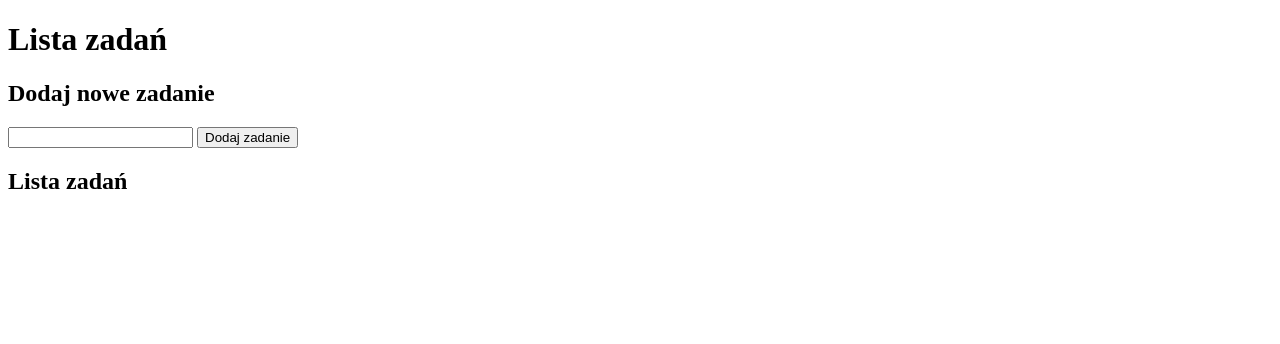
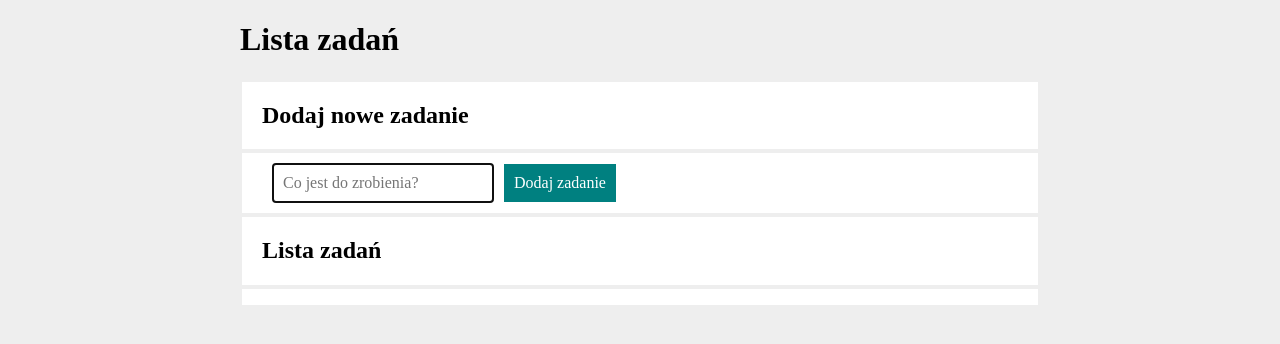
Before and after one commit to mikey737/To-do-list, a plain HTML site: page index.html in a window 1280 px wide. Drawn offline with nearby package versions, Linux system fonts and the light colour scheme.

Commit message:
flex.css and form.css added

```diff
--- /dev/null
+++ b/css/flex.css
@@ -0,0 +1,14 @@
+.flex{
+    display: flex;
+    flex-direction: column;
+}
+.flex__item{
+padding-left: 20px;
+background-color: white;
+margin: 2px;
+}
+
+.container{
+    max-width: 800px;
+    margin: auto;
+}
--- /dev/null
+++ b/css/form.css
@@ -0,0 +1,32 @@
+.form {
+    display: flex;
+}
+
+@media (max-width: 767px) {
+    .form {
+        flex-wrap: wrap;
+    }
+}
+
+.form__input {
+    padding: 10px;
+    border: 1px solid #ddd;
+    margin: 10px;
+}
+
+.form__button {
+    border: none;
+    padding: 10px;
+    color: white;
+    background-color: teal;
+    max-width: 150px;
+    align-self: center;
+}
+
+.form__button:hover {
+    background-color: rgb(1, 167, 167);
+}
+
+.form__button:active {
+    background-color: rgb(1, 95, 95);
+}
--- a/css/style.css
+++ b/css/style.css
@@ -8,3 +8,7 @@ html{
 .list__item--done{
     text-decoration: line-through;
 }
+.body{
+    background-color: #eee;
+    margin:auto;
+}
--- a/index.html
+++ b/index.html
@@ -4,18 +4,25 @@
     <meta charset="UTF-8">
     <meta http-equiv="X-UA-Compatible" content="IE=edge">
     <meta name="viewport" content="width=device-width, initial-scale=1.0">
+    <link href="https://cdnjs.cloudflare.com/ajax/libs/normalize/8.0.1/normalize.min.css" rel="stylesheet">
     <link href="css/style.css" rel="stylesheet">
+    <link href="css/form.css" rel="stylesheet">
+    <link href="css/flex.css" rel="stylesheet">
     <script defer src="js/script.js"></script>
     <title>To do list</title>
 </head>
-<body>
+<body class="body">
+    <div class="container">
     <header><h1>Lista zadań</h1></header>
-    <p><h2>Dodaj nowe zadanie</h2></p>
-    <form class="js-form">
-        <input class="js-newTask" type="text" required>
-        <button>Dodaj zadanie</button>
-    </form>
-    <p><h2>Lista zadań</h2></p>
-    <ul class="js-taskList"></ul>
+    <div class="flex">
+    <div class="flex__item"><h2>Dodaj nowe zadanie</h2></div>
+    <div class="flex__item"><form class="form js-form">
+        <input class="form__input js-newTask" placeholder="Co jest do zrobienia?" autofocus type="text" required>
+        <button class="form__button">Dodaj zadanie</button>
+    </form></div>
+    <div class="flex__item"><h2>Lista zadań</h2></div>
+    <div class="flex__item"><ul class="js-taskList list"></ul></div>
+</div>
+</div>
 </body>
 </html>
```
